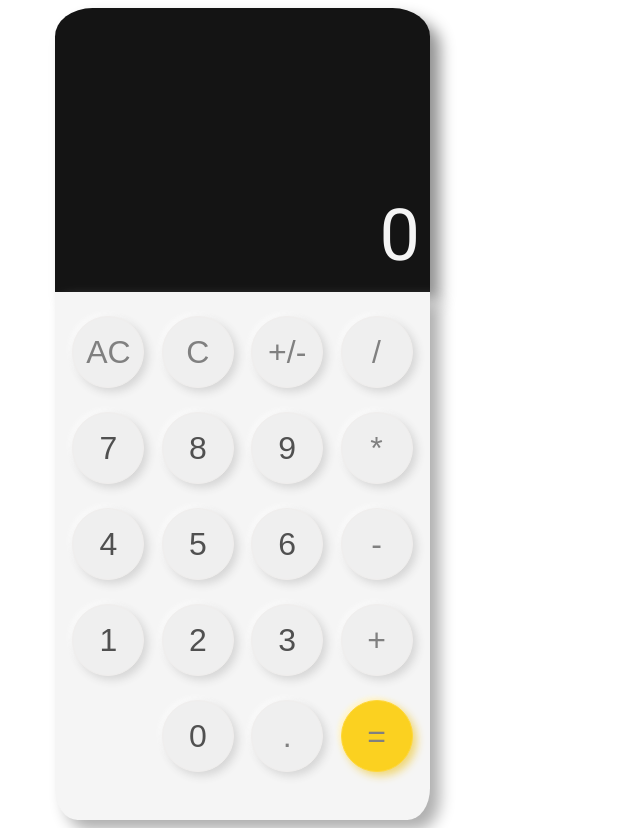
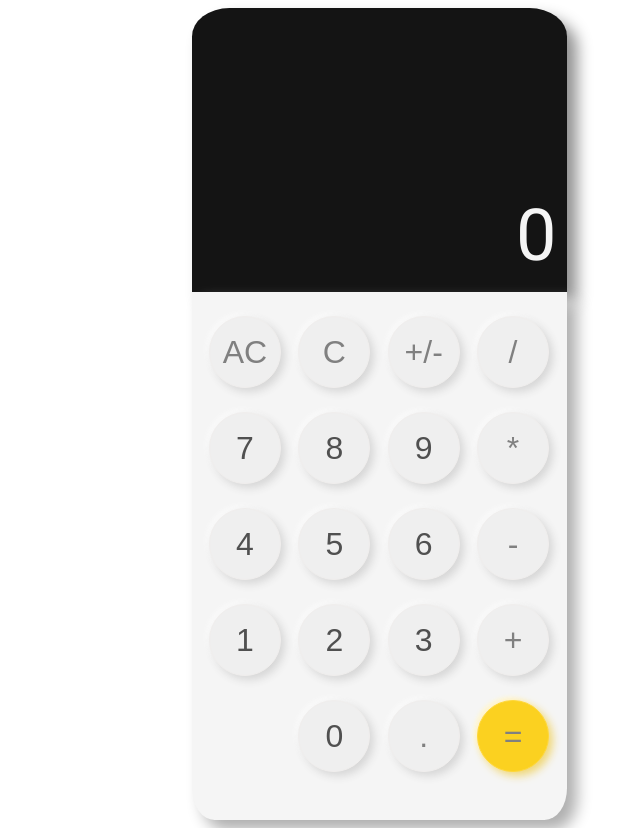
Before and after one commit to vakuum099/jsCalc, a plain HTML site: page index.html in a window 1280 px wide. Shown: the whole page, without its empty margins (269-909 px from the left). Drawn offline with nearby package versions, Linux system fonts and the light colour scheme.

Commit message:
Change margin around calc

```diff
--- a/calc.css
+++ b/calc.css
@@ -1,3 +1,7 @@
+body {
+    width: 100vw;
+}
+
 #root {
     font-family: 'Roboto', sans-serif;
     margin:0;
@@ -6,7 +10,7 @@
 
 #display,
 #container {
-    margin: 0px 25%;
+    margin: 0px auto;
 }
 
 #display {
@@ -31,8 +35,7 @@ p {
 #container {
     font-size: 32px;
     height: 528px;
-    max-width:375px;
-    min-width:375px;
+    width:375px;
     background-color: #f5f5f5;
     border-bottom-left-radius: 6%;
     border-bottom-right-radius: 6%;
```
